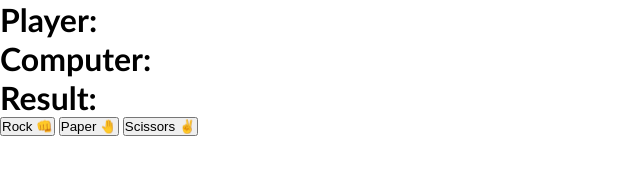
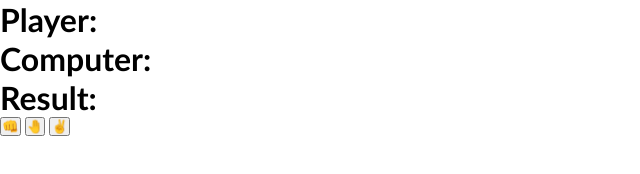
Before and after one commit to Lisbon-TV/45-grupe-js-rock-paper-scissors, a website: page index.html in a window 1280 px wide. Shown: the whole page, without its empty margins (0-640 px from the left). Drawn offline with Linux system fonts and the light colour scheme.

Commit message:
HTML update

```diff
--- a/index.html
+++ b/index.html
@@ -14,9 +14,9 @@
         <h1  class="text" id="rezText">Result:</h1>
     </div>
 
-    <button class="btn">Rock 👊</button>
-    <button class="btn">Paper 🤚</button>
-    <button class="btn">Scissors ✌</button>
+    <button class="btn">👊</button>
+    <button class="btn">🤚</button>
+    <button class="btn">✌</button>
 
     <!--
     <div>
```
